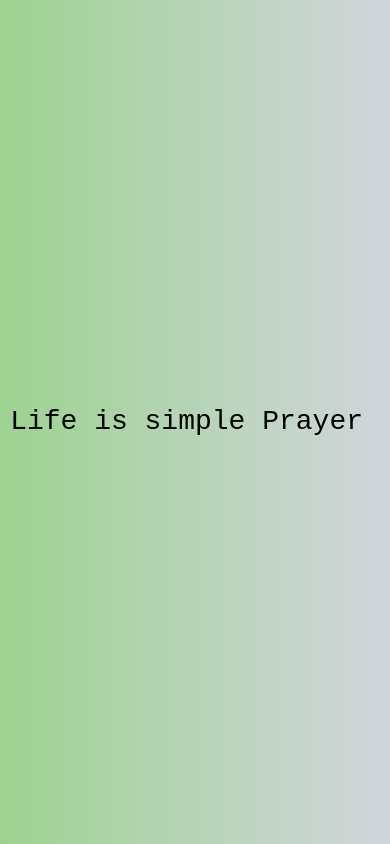
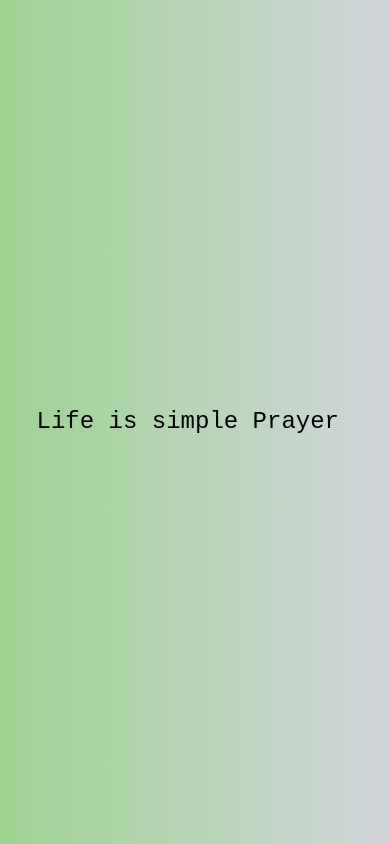
Before and after one commit to Baizid-B/My-Portfolio, a React (Vite) app: page / in a window 390 px wide. Built offline with nearby package versions, Linux system fonts and the light colour scheme.

Commit message:
responsive design almost done

```diff
--- a/src/components/Banner/Banner.jsx
+++ b/src/components/Banner/Banner.jsx
@@ -28,7 +28,7 @@ const Banner = () => {
     },{scope:bannerRef})
 
     return (
-            <div ref={bannerRef} className="relative grid md:grid-cols-2 items-center mx-auto">
+            <div ref={bannerRef} className="relative grid md:grid-cols-2 items-center px-2 mx-auto">
                 <div id='text' className="absolute z-10 -top-58 left-0 items-center md:static space-y-6 pl-12 pt-74">
 
                     <h1 className="uppercase ml-2 text-3xl font-bold text-[#9dd290]">hello</h1>
--- a/src/pages/Home.jsx
+++ b/src/pages/Home.jsx
@@ -3,7 +3,7 @@ import Banner from "../components/Banner/Banner";
 
 const Home = () => {
     return (
-        <div className="mt-20 md:mt-0 max-w-[1440px] mx-auto items-center">
+        <div className="mt-20 md:mt-0 max-w-[1440px] mx-auto px-4">
             <Banner></Banner>
         </div>
     );
--- a/src/pages/LoadingPage/Loading.jsx
+++ b/src/pages/LoadingPage/Loading.jsx
@@ -6,7 +6,7 @@ const Loading = () => {
   return (
         <div className='fixed top-0 left-0 w-full h-screen text-black flex justify-center bg-gradient-to-r from-[#9dd290] to-gray-300'>
 
-                <h1 style={{ margin: 'auto 0', fontWeight: '500', fontSize: '28px', fontFamily: 'monospace'}}>
+                <h1 style={{ margin: 'auto 0', fontWeight: '500', fontSize: '24px', fontFamily: 'monospace'}}>
                 Life is simple{' '}
                 <Typewriter
                     words={['Eat', 'Sleep', 'Code', 'Repeat!','Prayer']}
```
